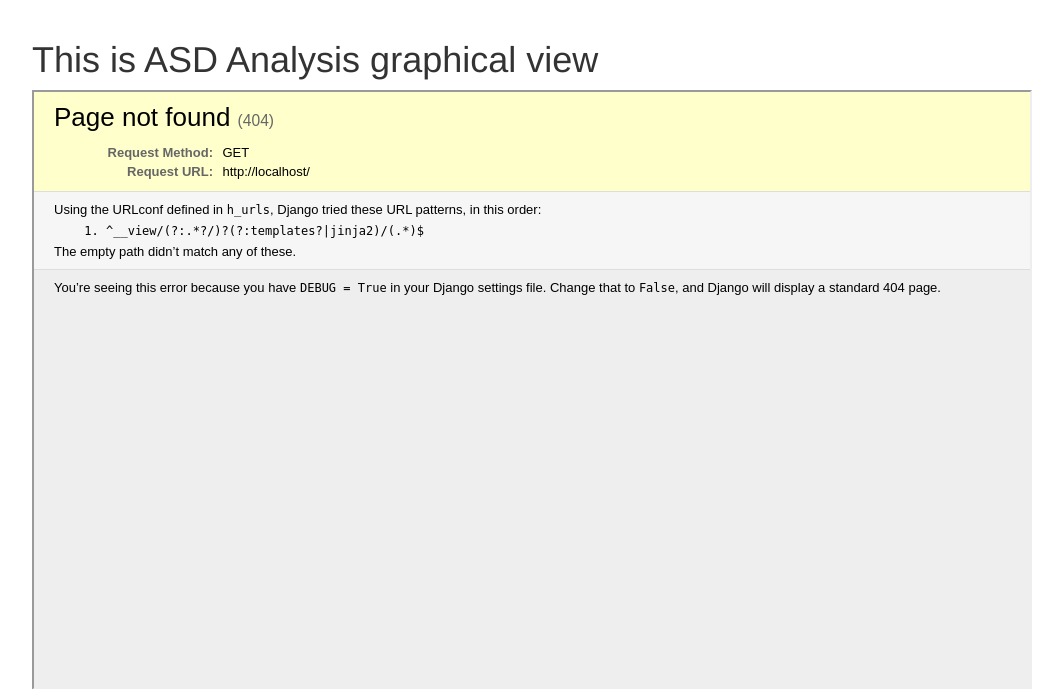
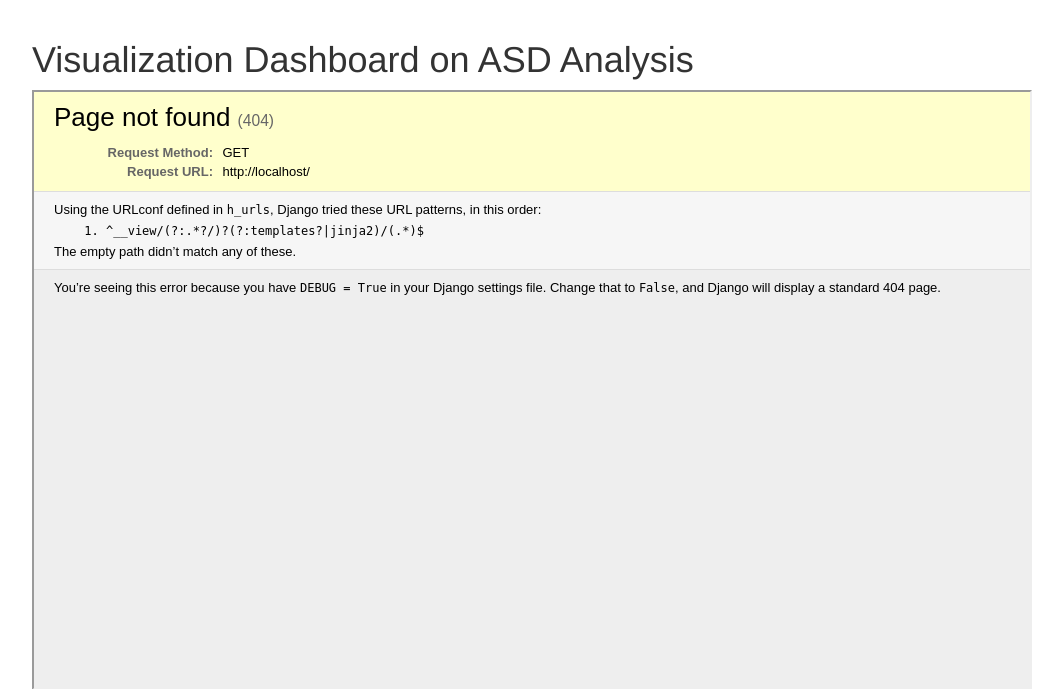
Before and after one commit to Payelban2022/A-study-on-autism, a Django app: template hello/templates/graph.html in a window 1280 px wide. Shown: the part 51-740 px from the top of the page, without its empty margins (38-1101 px from the left). Run offline with Django 4.2, Linux system fonts and the light colour scheme; the template is opened without the code that fills it, so the values that code supplies are empty; some libraries are stand-ins or nearby versions.

Commit message:
changed title

```diff
--- a/hello/templates/graph.html
+++ b/hello/templates/graph.html
@@ -4,14 +4,21 @@
 {% block content %}
 
 <div class="container">
-   <h1>This is ASD Analysis graphical view</h1>
+   <h1>Visualization Dashboard on ASD Analysis </h1>
 
 
    <iframe src="http://127.0.0.1:8083/" width=1000 height=600></iframe>
 
+
+
+
    <iframe src="http://127.0.0.1:8084/"  width=1000 height=600></iframe>
 
+
+
    <iframe src="http://127.0.0.1:8085/" width=1000 height=600></iframe>
+
+
 
    <iframe src="http://127.0.0.1:8086/" width=1000 height=600></iframe>
 </div>
```
